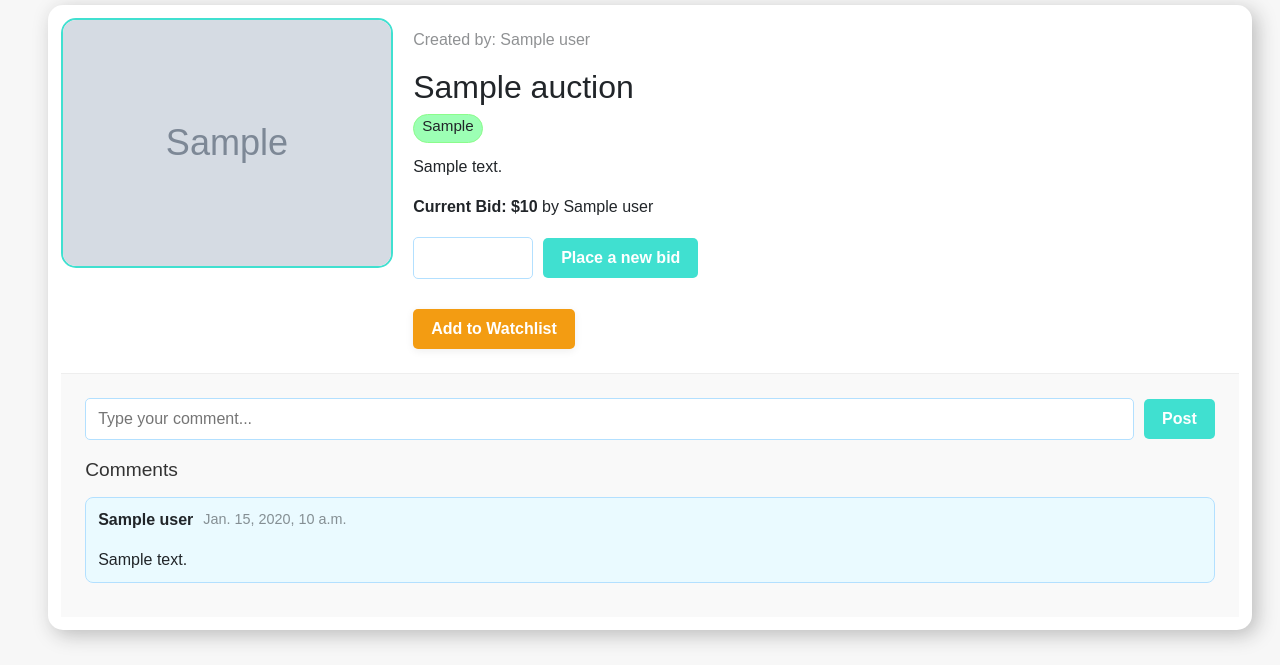
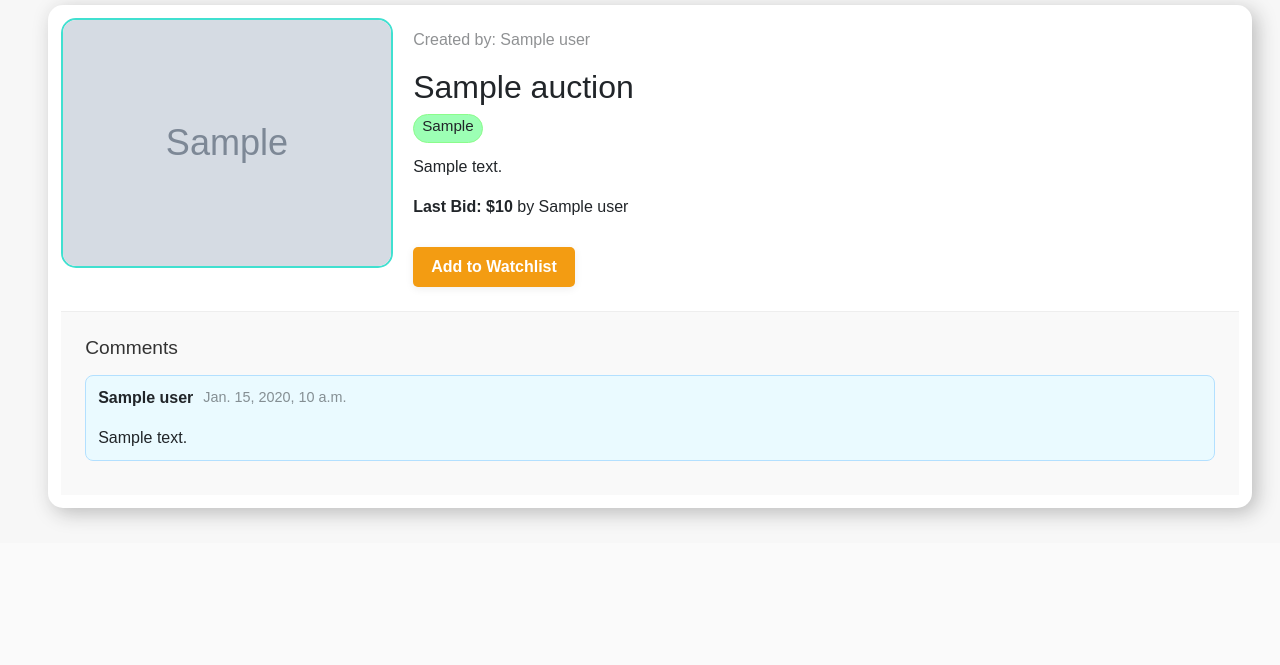
Before and after one commit to MuhammedQusay/Harvard_Projects, a Django app: template project_2/auctions/templates/auctions/auction.html in a window 1280 px wide. Shown: the part 319-984 px from the top of the page. After the commit the page ends 842 px from the top, so only its background shows below. Run offline with Django 3.2, Linux system fonts and the light colour scheme; the template is opened without the code that fills it: most values are stand-ins (such as "Sample title", 1, 10 or a date in 2020); grey boxes marked "Sample" are stand-in pictures; some libraries are stand-ins or nearby versions.

Commit message:
Update auction.html

```diff
--- a/project_2/auctions/templates/auctions/auction.html
+++ b/project_2/auctions/templates/auctions/auction.html
@@ -29,25 +29,34 @@
                 <h2>{{ auction.title }}</h2>
                 <div class="_category">{{ auction.get_category_display }}</div>
                 <p>{{ auction.description }}</p>
+
+		{% if auction.is_active %}
 			<p><strong>Current Bid: ${{ auction.current_bid.bid_amount }}</strong> by {{ auction.current_bid.user }}</p>
 			<form action="{% url 'show_auction' auction.id %}" method="POST">
 			{% csrf_token %}
-                    <input type="number" name="new_bid" required>
+				<input type="number" step="1" name="new_bid" required>
 				<button type="submit">Place a new bid</button>
 			</form>
+		{% else %}
+			<p><strong>Last Bid: ${{ auction.current_bid.bid_amount }}</strong> by {{ auction.current_bid.user }}</p>
+		{% endif %}
+
 		{% if request.user in auction.watchlist.all %}
 			<a href="{% url 'remove_from_watchlist' auction.id %}" class="watchlist-btn">Remove from Watchlist</a>
 		{% else %}
 			<a href="{% url 'add_to_watchlist' auction.id %}" class="watchlist-btn">Add to Watchlist</a>
 		{% endif %}
-            <!-- Add more auction details/buttons here if needed -->
+
             </div>
             <div class="card-comments">
+
+		{% if auction.is_active %}
 			<form action="{% url 'comment' auction.id %}" method="POST">
 			    {% csrf_token %}
 			    <input type="text" name="text" id="text" placeholder="Type your comment..." required>
 			    <button type="submit">Post</button>
 			</form>
+		{% endif %}
 
                 <h3>Comments</h3>
                 {% for comment in comments %}
```
Lines whose indentation alone changed are shown as unchanged.
